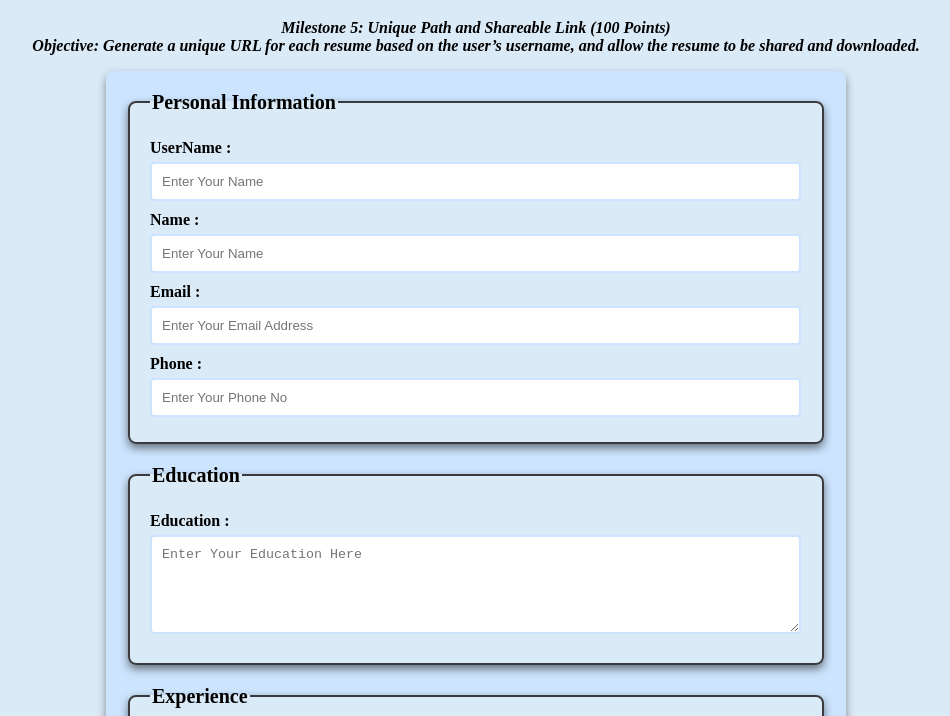
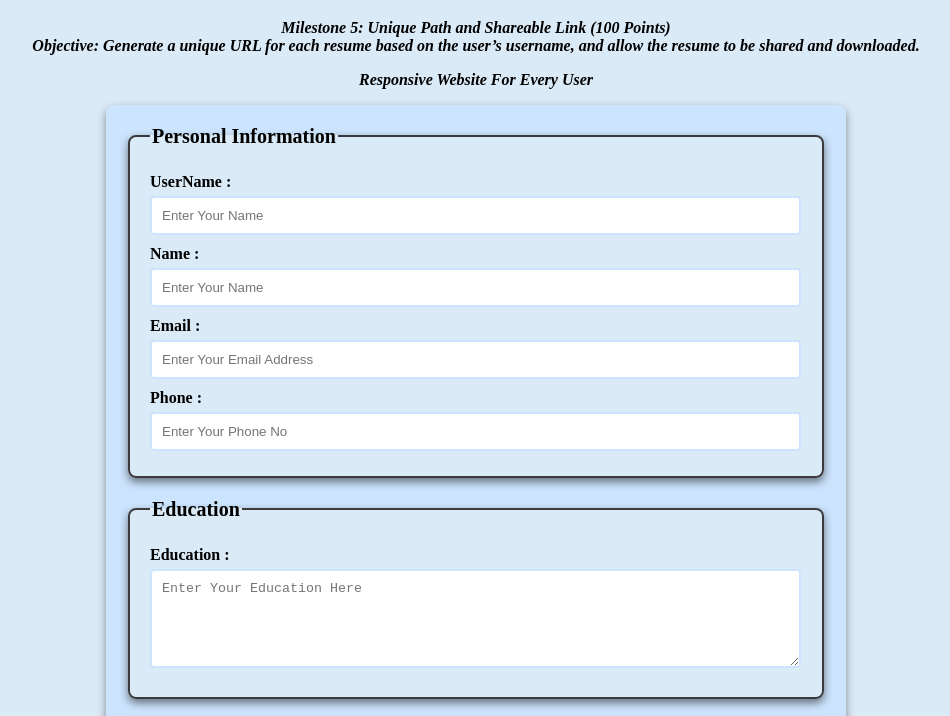
Before and after one commit to Hammadsheikh5/Hacakhon-Milestones, a plain HTML site: page MILESTONE 5/index.html in a window 1280 px wide. Shown: the part 61-777 px from the top of the page, without its empty margins (164-1114 px from the left). Drawn offline with Linux system fonts and the light colour scheme.

Commit message:
Add files via upload

```diff
--- a/MILESTONE 5/index.html
+++ b/MILESTONE 5/index.html
@@ -8,9 +8,10 @@
 </head>
 <body>
     <h1>Editable resume Builder</h1>
-    <p id="Objective">Milestone 5: Unique Path and Shareable Link (100 Points) <br>
+    <p class="Objective">Milestone 5: Unique Path and Shareable Link (100 Points) <br>
         Objective: Generate a unique URL for each resume based on the user’s username, and allow the resume to be shared and downloaded.</p>
-    <form id="resume-form">
+    <p class="Objective">Responsive Website For Every User</p>
+        <form id="resume-form">
         <fieldset>
             <legend>Personal Information</legend>
             <label for="username"> <b>UserName :</b></label>
--- a/MILESTONE 5/style.css
+++ b/MILESTONE 5/style.css
@@ -4,7 +4,7 @@ body{
     padding: 0;
     background-color: rgb(219, 234, 247);
 }
-#Objective{
+.Objective{
     text-align: center;
     font-weight: bold;
     font-style: italic;
```
